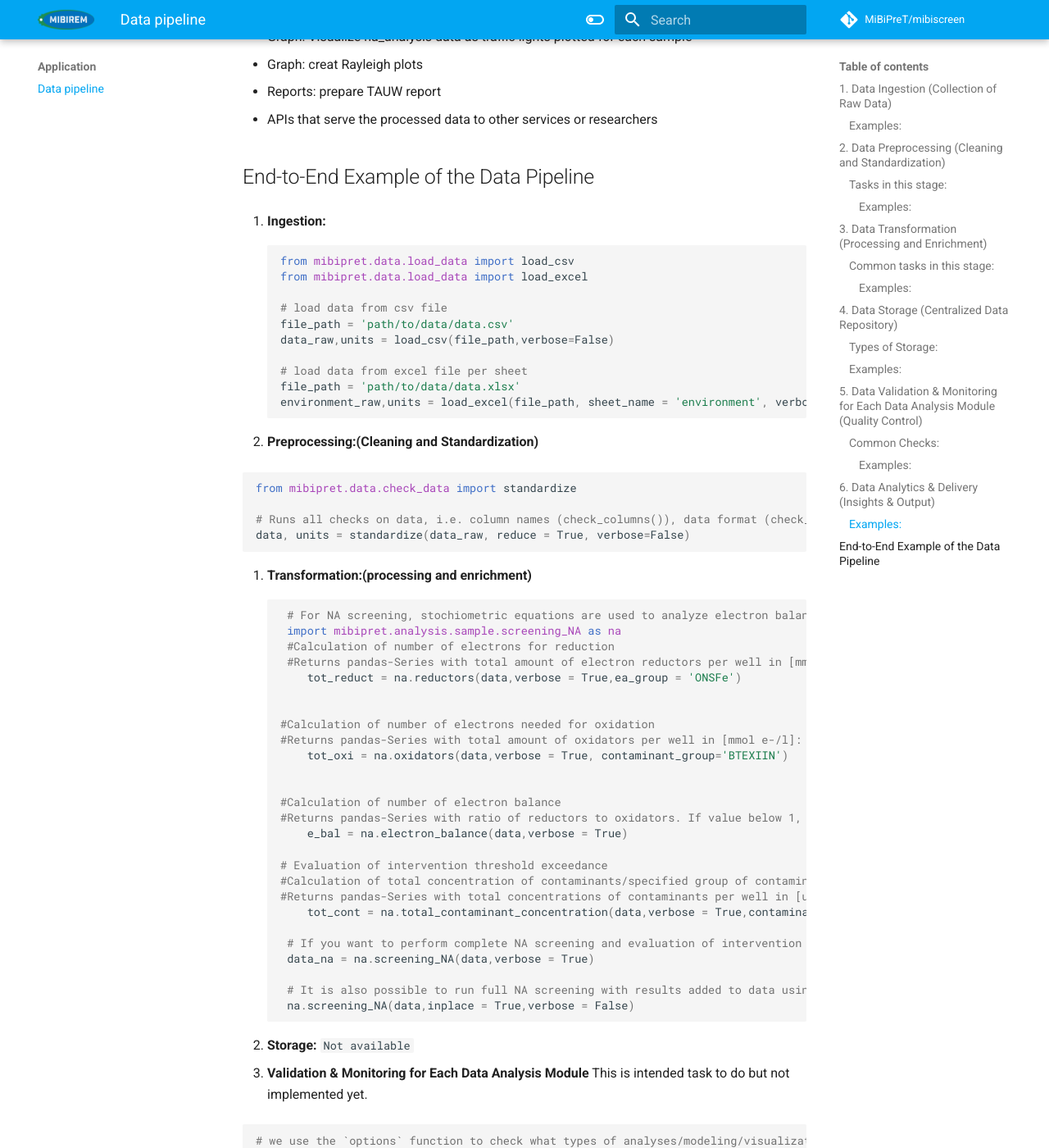
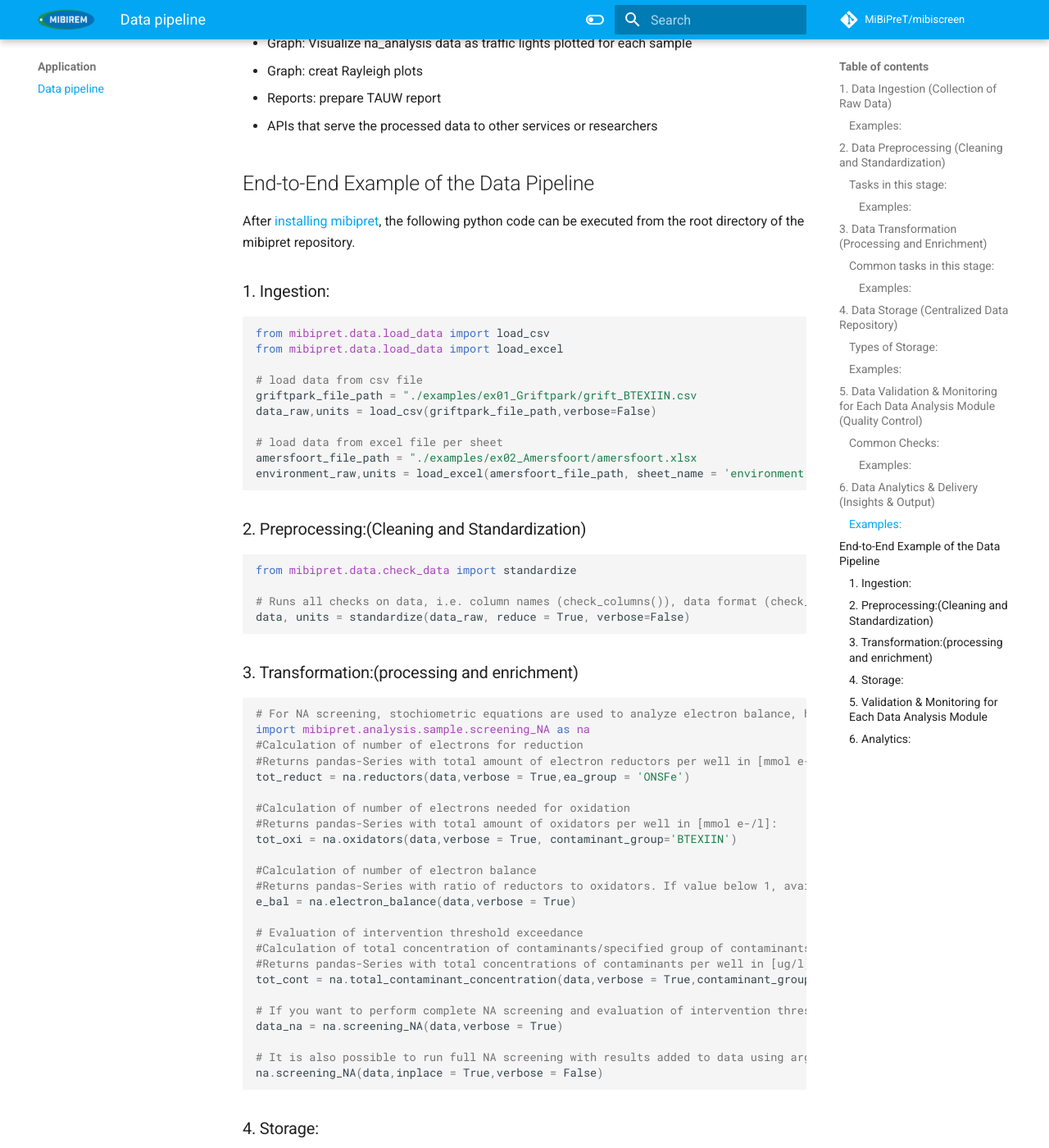
Before and after one commit to MiBiPreT/mibiscreen, an MkDocs documentation site: the page built from docs/application/data_pipeline_template.md, in a window 1280 px wide and 1400 px high, scrolled down 2694 px. Shown: the whole window at 82% size. Built offline with MkDocs 1.6.1 and Material for MkDocs 9.7.7, drawn with Linux system fonts in a browser that asks for light colours; a script that is not in the unit is left out; comment, search, counter and statistics services are not loaded; some of the changed text lies outside the part shown.

Commit message:
Apply suggestions from code review
applied all the suggestions from the review.

Co-authored-by: Jaro Camphuijsen <j.camphuijsen@esciencecenter.nl>

````diff
--- a/docs/application/data_pipeline_template.md
+++ b/docs/application/data_pipeline_template.md
@@ -59,7 +59,8 @@
 
 #### Examples:
 - Checking if any contaminant are missing calculated isotope ratios baed on Raliegh equation exist for isoptoppe analysis.
-  - Validating all the concentration values are positive numbers.
+- Validating all the concentration values are positive numbers.
+
 - Monitoring real-time streaming data for sudden spikes in API errors (if we want to recive redox data of Grift park constructed wetlan from online server)
 
 ## 6. Data Analytics & Delivery (Insights & Output)
@@ -73,21 +74,25 @@
 
 
 ## End-to-End Example of the Data Pipeline
-1. **Ingestion:**
+
+After [installing mibipret](../index.md), the following python code can be executed from the root directory of the mibipret repository.
+
+### 1. Ingestion:
+
 ```python
 from mibipret.data.load_data import load_csv
 from mibipret.data.load_data import load_excel
 
 # load data from csv file
-file_path = 'path/to/data/data.csv'
-data_raw,units = load_csv(file_path,verbose=False)
+griftpark_file_path = "./examples/ex01_Griftpark/grift_BTEXIIN.csv
+data_raw,units = load_csv(griftpark_file_path,verbose=False)
 
 # load data from excel file per sheet
-file_path = 'path/to/data/data.xlsx'
-environment_raw,units = load_excel(file_path, sheet_name = 'environment', verbose = verbose)
+amersfoort_file_path = "./examples/ex02_Amersfoort/amersfoort.xlsx
+environment_raw,units = load_excel(amersfoort_file_path, sheet_name = 'environment', verbose = False)
 ```
 
-2. **Preprocessing:(Cleaning and Standardization)**
+### 2. Preprocessing:(Cleaning and Standardization)
 
 ```Python
 from mibipret.data.check_data import standardize
@@ -96,40 +101,43 @@
 data, units = standardize(data_raw, reduce = True, verbose=False)
 ```
 
-3. **Transformation:(processing and enrichment)**
+### 3. Transformation:(processing and enrichment)
+
 ```python
- # For NA screening, stochiometric equations are used to analyze electron balance, here is how to perform NA screening step by step:
- import mibipret.analysis.sample.screening_NA as na
- #Calculation of number of electrons for reduction
- #Returns pandas-Series with total amount of electron reductors per well in [mmol e-/l]:
-    tot_reduct = na.reductors(data,verbose = True,ea_group = 'ONSFe')
-
+# For NA screening, stochiometric equations are used to analyze electron balance, here is how to perform NA screening step by step:
+import mibipret.analysis.sample.screening_NA as na
+#Calculation of number of electrons for reduction
+#Returns pandas-Series with total amount of electron reductors per well in [mmol e-/l]:
+tot_reduct = na.reductors(data,verbose = True,ea_group = 'ONSFe')
 
 #Calculation of number of electrons needed for oxidation
 #Returns pandas-Series with total amount of oxidators per well in [mmol e-/l]:
-    tot_oxi = na.oxidators(data,verbose = True, contaminant_group='BTEXIIN')
-
+tot_oxi = na.oxidators(data,verbose = True, contaminant_group='BTEXIIN')
 
 #Calculation of number of electron balance
 #Returns pandas-Series with ratio of reductors to oxidators. If value below 1, available electrons for reduction are not sufficient for reaction and thus NA is potentially not taking place:
-    e_bal = na.electron_balance(data,verbose = True)
+e_bal = na.electron_balance(data,verbose = True)
 
 # Evaluation of intervention threshold exceedance
 #Calculation of total concentration of contaminants/specified group of contaminants
 #Returns pandas-Series with total concentrations of contaminants per well in [ug/l]:
-    tot_cont = na.total_contaminant_concentration(data,verbose = True,contaminant_group='BTEXIIN')
+tot_cont = na.total_contaminant_concentration(data,verbose = True,contaminant_group='BTEXIIN')
 
- # If you want to perform complete NA screening and evaluation of intervention threshold exceedance in one go:
- data_na = na.screening_NA(data,verbose = True)
+# If you want to perform complete NA screening and evaluation of intervention threshold exceedance in one go:
+data_na = na.screening_NA(data,verbose = True)
 
- # It is also possible to run full NA screening with results added to data using argument (inplace = True):
- na.screening_NA(data,inplace = True,verbose = False)
+# It is also possible to run full NA screening with results added to data using argument (inplace = True):
+na.screening_NA(data,inplace = True,verbose = False)
 ```
-4. **Storage:**
-`Not available`
+### 4. Storage:
 
-5. **Validation & Monitoring for Each Data Analysis Module**
-This is intended task to do but not implemented yet.
+!!! Warning
+    Mibipret does not have support for file storage
+
+### 5. Validation & Monitoring for Each Data Analysis Module
+
+!!! Warning
+    This is intended behaviour but has not been implemented yet.
 
 ```python
 # we use the `options` function to check what types of analyses/modeling/visualization/reports we can do on the dataset
@@ -141,7 +149,8 @@
 # Row 4-19 and 28-39 have these columns defined, you can apply the function on these rows.
 ```
 
-6. **Analytics:**
+### 6. Analytics:
+
 ```python
 # Calculation of "traffic light" based on electron balance
 # Returns pandas-Series with traffic light (red/yellow/green) if NA is taking place based on electron balance. Red corresponds to a electron balance below 1 where available electrons for reduction are not sufficient and thus NA is potentially not taking place:
````
